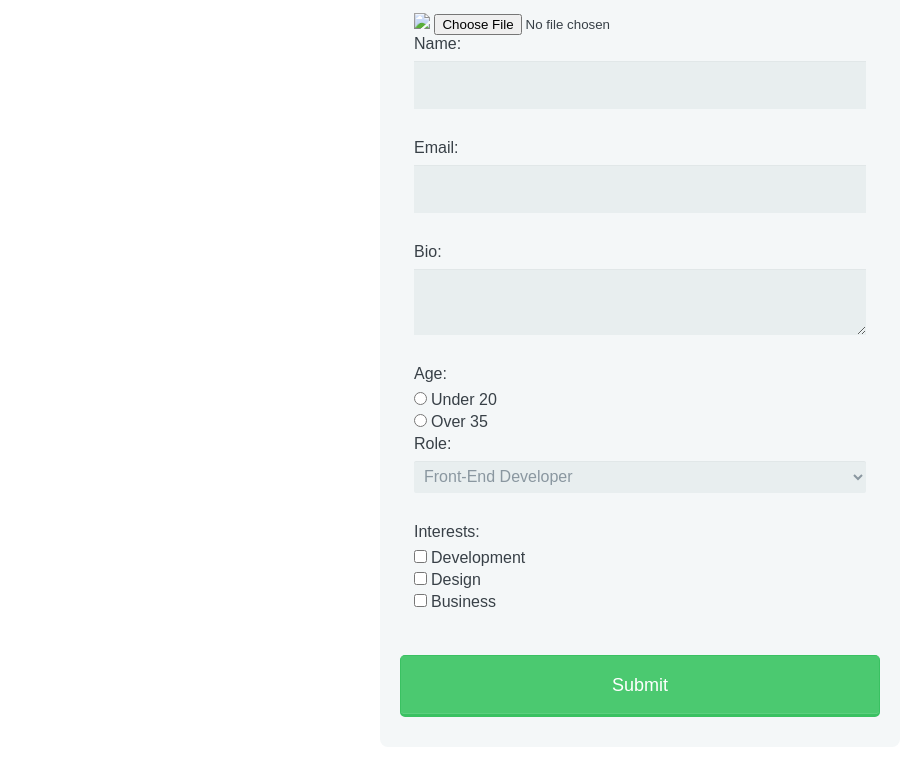
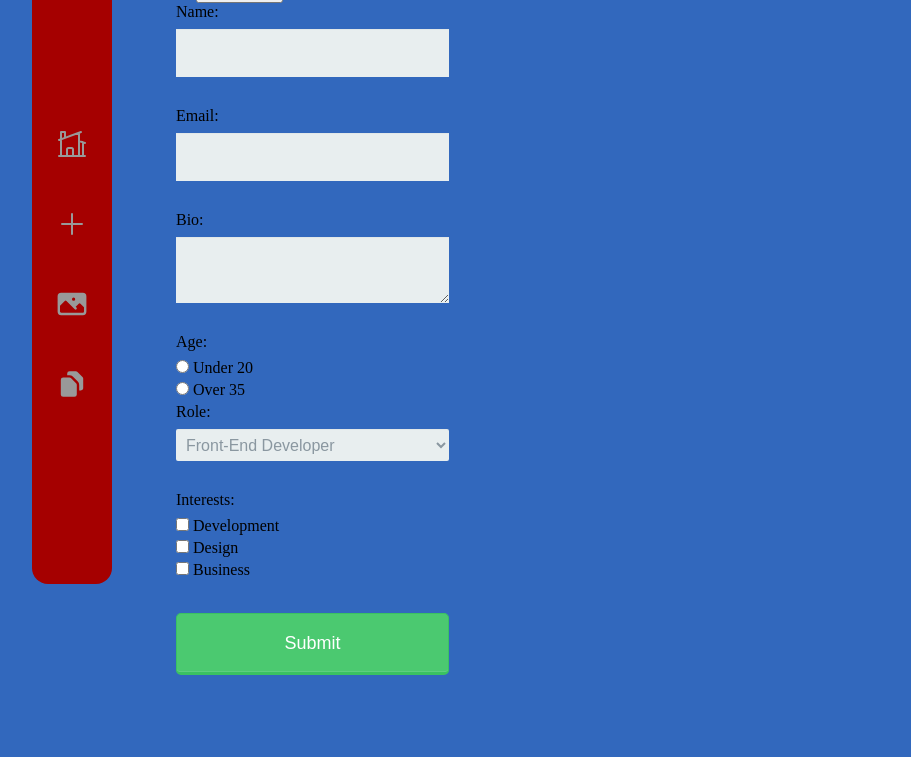
Before and after one commit to GHRajat/GHtaskpage, a plain HTML site: page addpage.html in a window 1280 px wide. Shown: the part 120-877 px from the top of the page, without its empty margins (0-911 px from the left). Drawn offline with Linux system fonts and the light colour scheme.

Commit message:
feat: add navbar

```diff
--- a/addpage.html
+++ b/addpage.html
@@ -6,6 +6,31 @@
         <link rel="stylesheet" href="css/add.css">
     </head>
     <body>
+      <div class="home">
+        <nav>
+            <a href="#">
+                <svg fill="none" stroke="currentColor" stroke-width="1.5" viewBox="0 0 24 24" xmlns="http://www.w3.org/2000/svg" aria-hidden="true">
+                    <path stroke-linecap="round" stroke-linejoin="round" d="M8.25 21v-4.875c0-.621.504-1.125 1.125-1.125h2.25c.621 0 1.125.504 1.125 1.125V21m0 0h4.5V3.545M12.75 21h7.5V10.75M2.25 21h1.5m18 0h-18M2.25 9l4.5-1.636M18.75 3l-1.5.545m0 6.205l3 1m1.5.5l-1.5-.5M6.75 7.364V3h-3v18m3-13.636l10.5-3.819"></path>
+                  </svg>
+            </a>
+            <a href="#">
+                <svg xmlns="http://www.w3.org/2000/svg" fill="none" viewBox="0 0 24 24" stroke-width="1.5"
+                    stroke="currentColor">
+                    <path stroke-linecap="round" stroke-linejoin="round" d="M12 4.5v15m7.5-7.5h-15" />
+                </svg>
+            </a>
+            <a href="#">
+                <svg fill="currentColor" viewBox="0 0 20 20" xmlns="http://www.w3.org/2000/svg" aria-hidden="true">
+                    <path clip-rule="evenodd" fill-rule="evenodd" d="M1 5.25A2.25 2.25 0 013.25 3h13.5A2.25 2.25 0 0119 5.25v9.5A2.25 2.25 0 0116.75 17H3.25A2.25 2.25 0 011 14.75v-9.5zm1.5 5.81v3.69c0 .414.336.75.75.75h13.5a.75.75 0 00.75-.75v-2.69l-2.22-2.219a.75.75 0 00-1.06 0l-1.91 1.909.47.47a.75.75 0 11-1.06 1.06L6.53 8.091a.75.75 0 00-1.06 0l-2.97 2.97zM12 7a1 1 0 11-2 0 1 1 0 012 0z"></path>
+                  </svg>
+            </a>
+            <a href="#">
+                <svg fill="currentColor" viewBox="0 0 20 20" xmlns="http://www.w3.org/2000/svg" aria-hidden="true">
+                    <path d="M7 3.5A1.5 1.5 0 018.5 2h3.879a1.5 1.5 0 011.06.44l3.122 3.12A1.5 1.5 0 0117 6.622V12.5a1.5 1.5 0 01-1.5 1.5h-1v-3.379a3 3 0 00-.879-2.121L10.5 5.379A3 3 0 008.379 4.5H7v-1z"></path>
+                    <path d="M4.5 6A1.5 1.5 0 003 7.5v9A1.5 1.5 0 004.5 18h7a1.5 1.5 0 001.5-1.5v-5.879a1.5 1.5 0 00-.44-1.06L9.44 6.439A1.5 1.5 0 008.378 6H4.5z"></path>
+                  </svg>
+            </a>
+        </nav>
       <div class="row">
     <div class="col-md-12">
       <form action="index.html" method="post">
@@ -61,6 +86,6 @@
        </form>
         </div>
       </div>
-
+      </div>
     </body>
 </html>
--- a/css/add.css
+++ b/css/add.css
@@ -1,21 +1,71 @@
+* {
+  margin: 0;
+  padding: 0;
+  box-sizing: border-box;
+}
 
-  body {
-    font-family: 'Nunito', sans-serif;
-    color: #384047;
-  }
+body {
+  max-height: 100vh;
+  max-width: 100%;
+  background: #3268bd;
+  font-family:'Times New Roman', Times, serif;
+}
 
-  form {
-    max-width: 300px;
-    margin: 10px auto;
-    padding: 20px 20px;
-    background: #f4f7f8;
-    border-radius: 8px;
-  }
+.home {
+  display: flex;
+  flex-direction: row;
+  gap: 4rem;
+  margin: 4rem 2rem;
+  max-height: 100vh;
+}
 
-  h1 {
-    margin: 30px 0 30px 0;
-    text-align: center;
-  }
+nav {
+  height: 80vh;
+  width: 5rem;
+  background-color: #a50000;
+  display: flex;
+  flex-direction: column;
+  justify-content: center;
+  align-items: center;
+  gap: 2rem;
+  border: 0px solid #1A2036;
+  border-radius: 1rem;
+
+}
+
+nav a {
+  width: 3rem;
+  display: flex;
+  align-items: center;
+  border: 0px solid;
+  border-radius: 0.5rem;
+}
+
+nav a:hover {
+  background-color: #fff;
+}
+
+nav a:hover svg {
+  color: #999999;
+}
+
+.pointerDescription {
+  visibility: hidden;
+}
+
+nav svg {
+  color: #999999;
+  height: 100%;
+  width: 100%;
+  padding: 0.5rem;
+
+}
+
+.homeContainer {
+  width: 100%;
+  margin-right: 2rem;
+}
+
 
   input[type="text"],
   input[type="password"],
```
